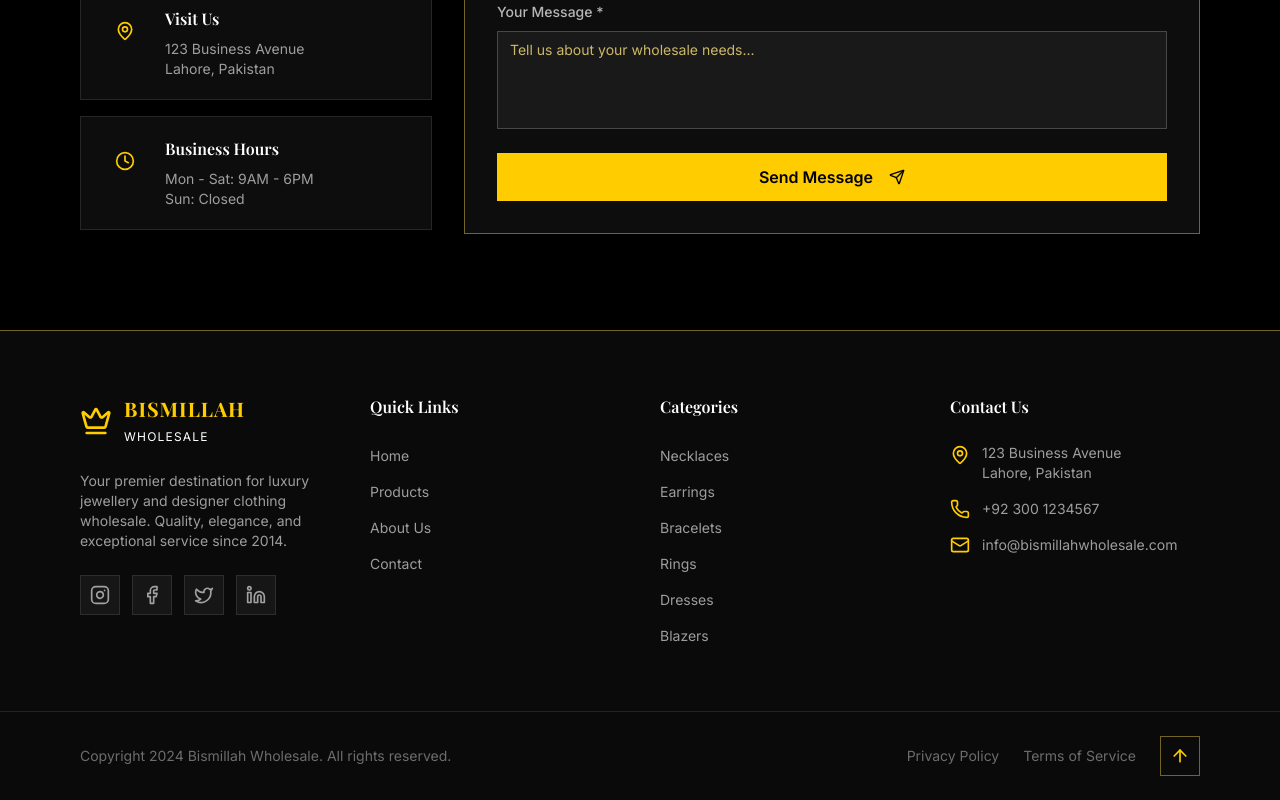
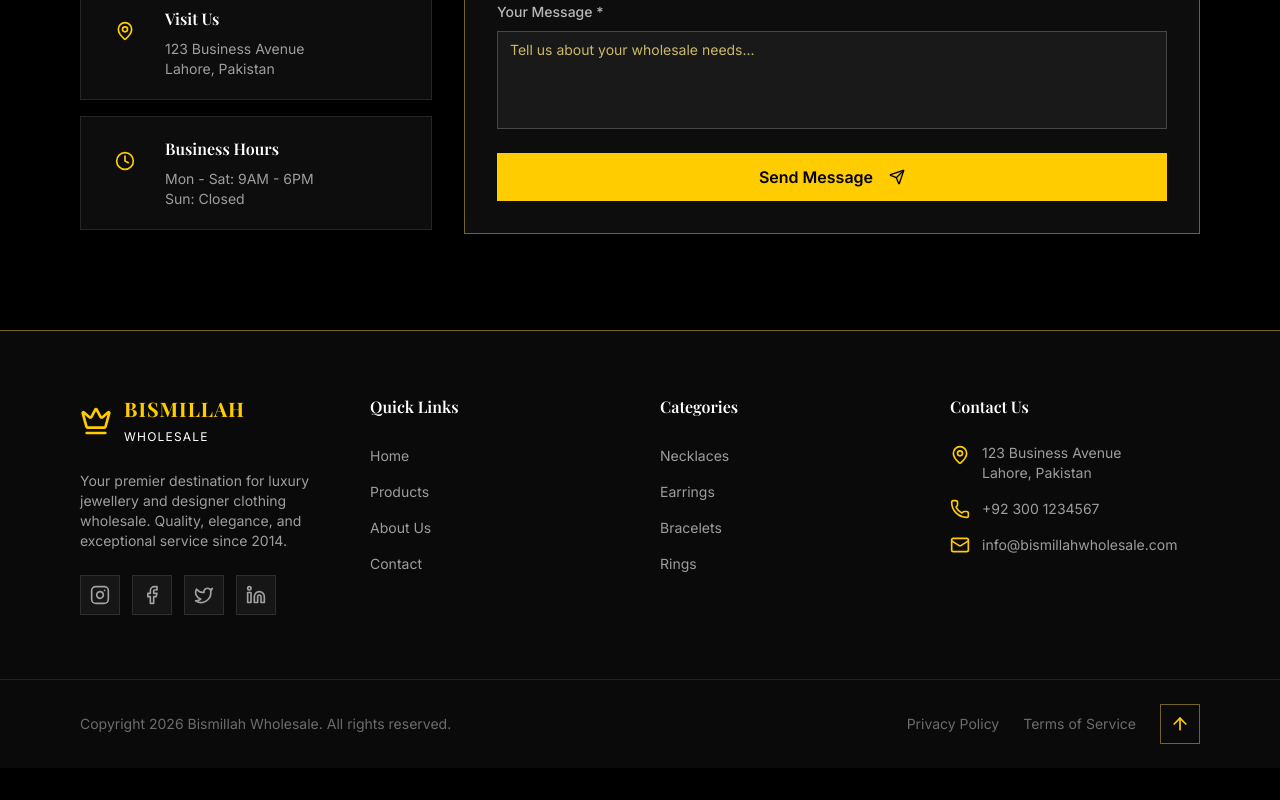
Before and after one commit to Eesar1/Bismillah_Wholesale, a React (Vite) app in the folder frontend/: page / in a window 1280 px wide. Shown: the part 4605-5405 px from the top of the page. After the commit the page ends 5373 px from the top, so only its background shows below. Built offline with nearby package versions, Linux system fonts and the light colour scheme; no server answers.

Commit message:
Use dynamic year in footer and nav

```diff
--- a/frontend/src/sections/Footer.tsx
+++ b/frontend/src/sections/Footer.tsx
@@ -1,4 +1,4 @@
-import React from 'react';
+import React, { useEffect, useState } from 'react';
 import { motion } from 'framer-motion';
 import { Crown, Instagram, Facebook, Twitter, Linkedin, Mail, Phone, MapPin, ArrowUp } from 'lucide-react';
 import Wrapper from '@/components/wrapper';
@@ -8,6 +8,12 @@ interface FooterProps {
 }
 
 const Footer: React.FC<FooterProps> = ({ onNavigate }) => {
+  const [currentYear, setCurrentYear] = useState(() => new Date().getFullYear());
+
+  useEffect(() => {
+    setCurrentYear(new Date().getFullYear());
+  }, []);
+
   const scrollToTop = () => {
     window.scrollTo({ top: 0, behavior: 'smooth' });
   };
@@ -24,8 +30,6 @@ const Footer: React.FC<FooterProps> = ({ onNavigate }) => {
     { label: 'Earrings', category: 'jewellery' },
     { label: 'Bracelets', category: 'jewellery' },
     { label: 'Rings', category: 'jewellery' },
-    { label: 'Dresses', category: 'clothing' },
-    { label: 'Blazers', category: 'clothing' },
   ];
 
   const socialLinks = [
@@ -135,7 +139,8 @@ const Footer: React.FC<FooterProps> = ({ onNavigate }) => {
         <Wrapper className="py-4 sm:py-6">
           <div className="flex flex-col sm:flex-row items-center justify-between gap-3 sm:gap-4">
             <p className="text-white/40 text-xs sm:text-sm text-center sm:text-left">
-              Copyright 2024 Bismillah Wholesale. All rights reserved.
+              Copyright{' '}
+              <span suppressHydrationWarning>{currentYear}</span> Bismillah Wholesale. All rights reserved.
             </p>
             <div className="flex items-center gap-4 sm:gap-6">
               <button className="text-white/40 hover:text-gold text-xs sm:text-sm transition-colors">
--- a/frontend/src/sections/Navigation.tsx
+++ b/frontend/src/sections/Navigation.tsx
@@ -14,6 +14,7 @@ interface NavigationProps {
 const Navigation: React.FC<NavigationProps> = ({ onCartClick, onNavigate }) => {
   const [isScrolled, setIsScrolled] = useState(false);
   const [isMobileMenuOpen, setIsMobileMenuOpen] = useState(false);
+  const [currentYear, setCurrentYear] = useState(() => new Date().getFullYear());
   const { getItemCount } = useCart();
   const itemCount = getItemCount();
 
@@ -23,6 +24,10 @@ const Navigation: React.FC<NavigationProps> = ({ onCartClick, onNavigate }) => {
     };
     window.addEventListener('scroll', handleScroll);
     return () => window.removeEventListener('scroll', handleScroll);
+  }, []);
+
+  useEffect(() => {
+    setCurrentYear(new Date().getFullYear());
   }, []);
 
   const navLinks = [
@@ -135,7 +140,8 @@ const Navigation: React.FC<NavigationProps> = ({ onCartClick, onNavigate }) => {
                 </nav>
                 <div className="absolute bottom-0 left-0 right-0 p-6 border-t border-gold/20">
                   <p className="text-white/40 text-sm text-center">
-                    Copyright 2024 Bismillah Wholesale
+                    Copyright{' '}
+                    <span suppressHydrationWarning>{currentYear}</span> Bismillah Wholesale
                   </p>
                 </div>
               </SheetContent>
```
